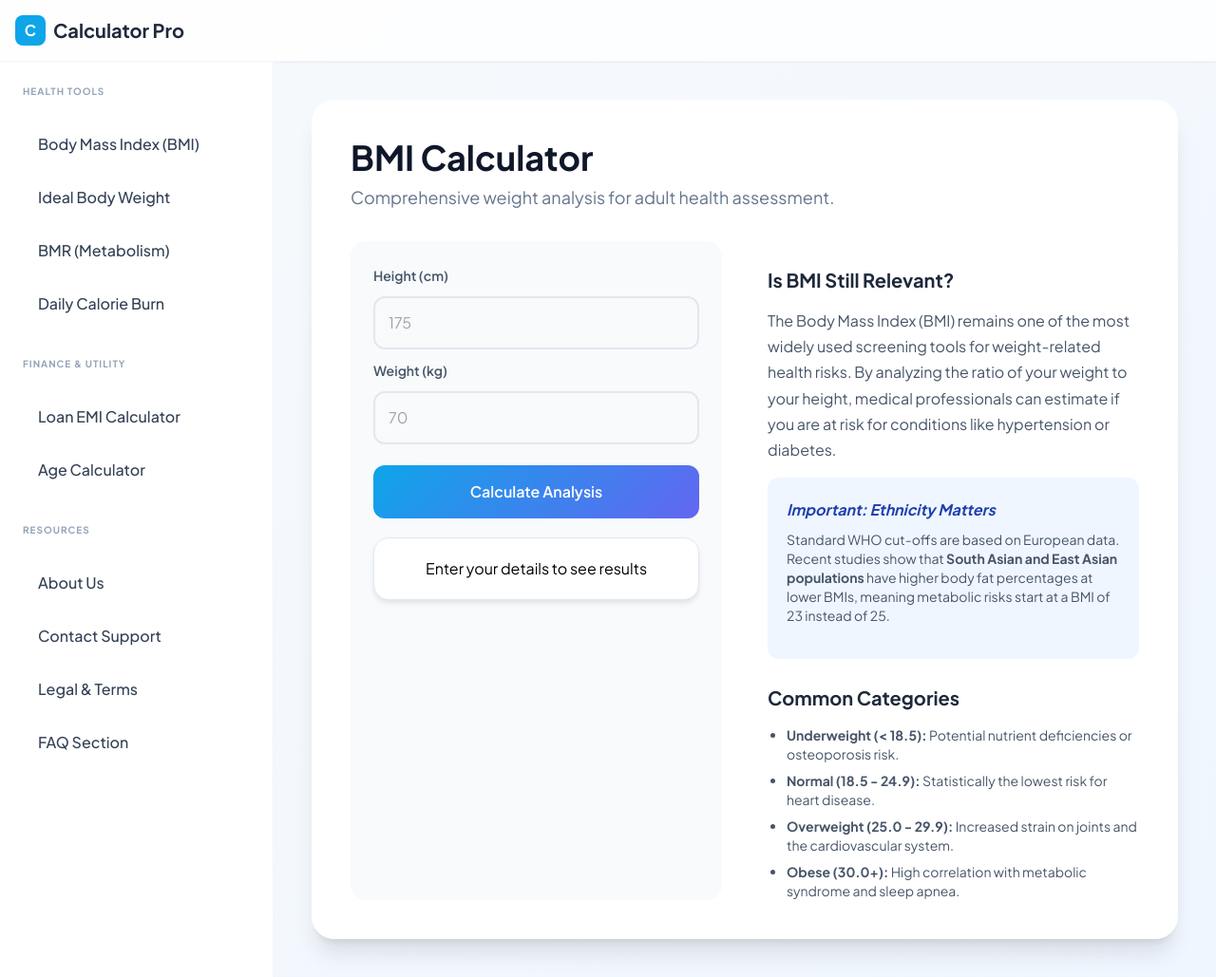
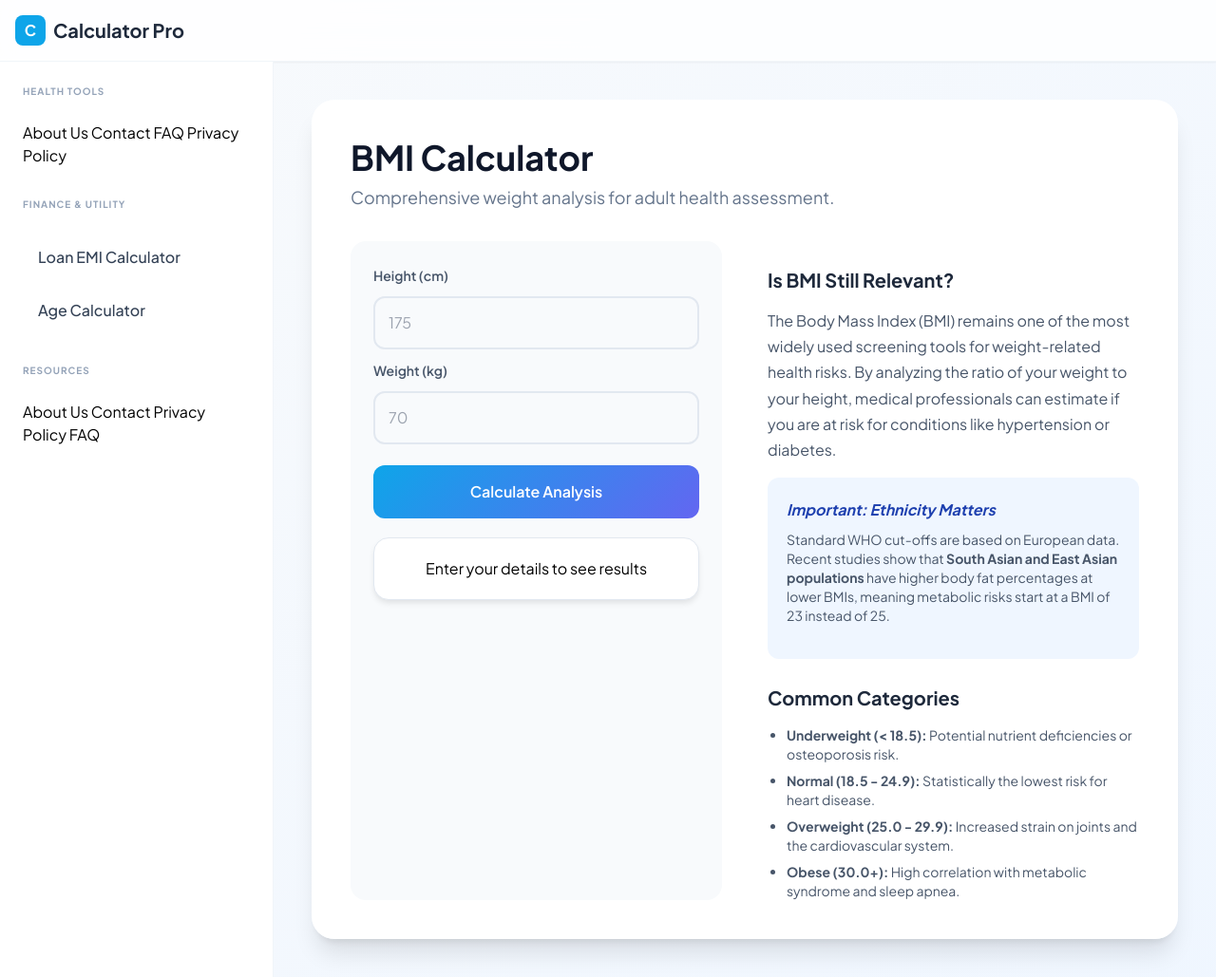
Before and after one commit to tanuxxhofficial-wq/tanuxxhofficial-wq.github.io, a plain HTML site: page index.html in a window 1280 px wide. Shown: the top 1029 px of the page at 95% size. Drawn offline with nearby package versions, Linux system fonts and the light colour scheme.

Commit message:
Update index.html

```diff
--- a/index.html
+++ b/index.html
@@ -50,10 +50,10 @@
     <div class="p-6">
       <h2 class="font-bold text-slate-400 uppercase tracking-widest text-[10px] mb-6">HEALTH TOOLS</h2>
       <nav class="space-y-2 mb-8">
-        <div onclick="openPage('bmi')" class="menu-item px-4 py-3 rounded-xl cursor-pointer font-medium text-slate-700">Body Mass Index (BMI)</div>
-        <div onclick="openPage('ideal')" class="menu-item px-4 py-3 rounded-xl cursor-pointer font-medium text-slate-700">Ideal Body Weight</div>
-        <div onclick="openPage('bmr')" class="menu-item px-4 py-3 rounded-xl cursor-pointer font-medium text-slate-700">BMR (Metabolism)</div>
-        <div onclick="openPage('tdee')" class="menu-item px-4 py-3 rounded-xl cursor-pointer font-medium text-slate-700">Daily Calorie Burn</div>
+        <a href="about.html">About Us</a>
+        <a href="contact.html">Contact</a>
+        <a href="faq.html">FAQ</a>
+        <a href="privacy.html">Privacy Policy</a>
       </nav>
 
       <h2 class="font-bold text-slate-400 uppercase tracking-widest text-[10px] mb-6">FINANCE & UTILITY</h2>
@@ -64,10 +64,10 @@
 
       <h2 class="font-bold text-slate-400 uppercase tracking-widest text-[10px] mb-6">RESOURCES</h2>
       <nav class="space-y-2">
-        <div onclick="openPage('about')" class="menu-item px-4 py-3 rounded-xl cursor-pointer font-medium text-slate-700">About Us</div>
-        <div onclick="openPage('contact')" class="menu-item px-4 py-3 rounded-xl cursor-pointer font-medium text-slate-700">Contact Support</div>
-        <div onclick="openPage('legal')" class="menu-item px-4 py-3 rounded-xl cursor-pointer font-medium text-slate-700">Legal & Terms</div>
-        <div onclick="openPage('faq')" class="menu-item px-4 py-3 rounded-xl cursor-pointer font-medium text-slate-700">FAQ Section</div>
+        <a href="about.html" class="menu-item">About Us</a>
+        <a href="contact.html" class="menu-item">Contact</a>
+        <a href="privacy.html" class="menu-item">Privacy Policy</a>
+        <a href="faq.html" class="menu-item">FAQ</a>
       </nav>
     </div>
   </aside>
```
